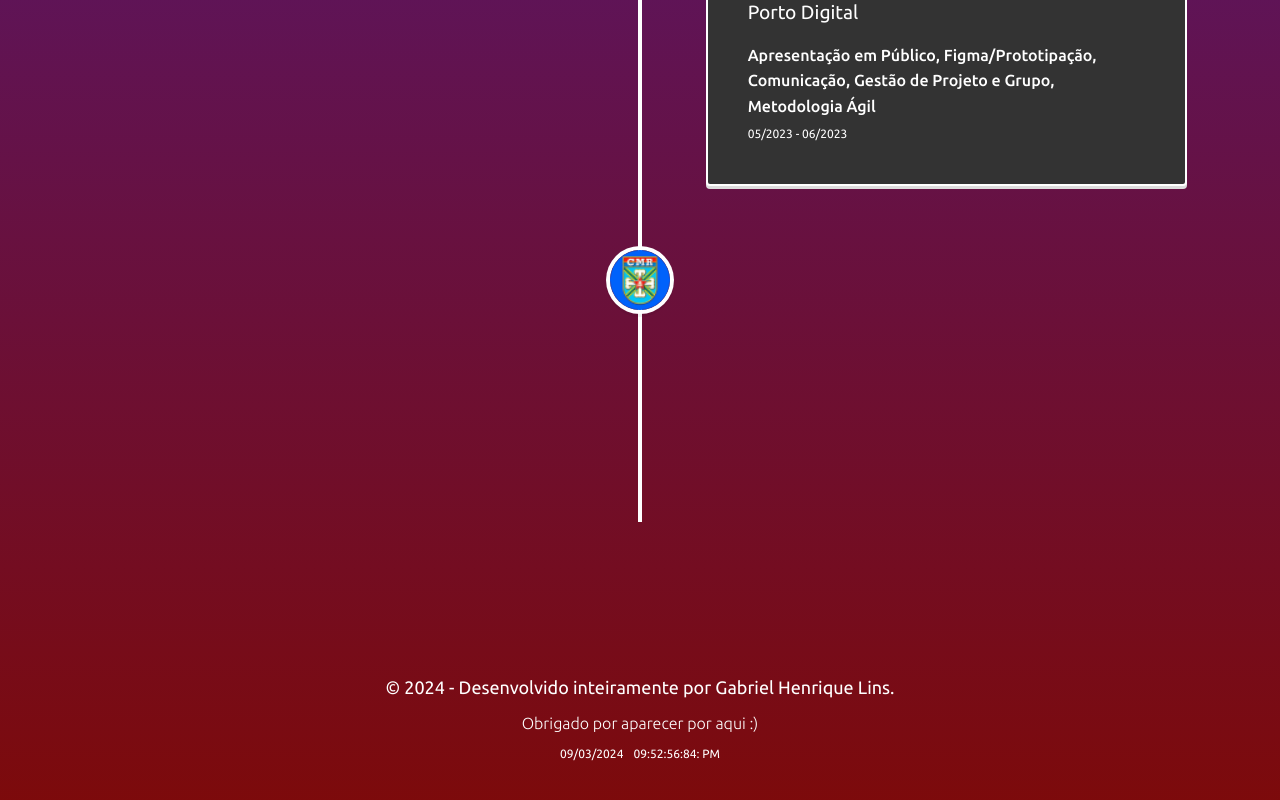
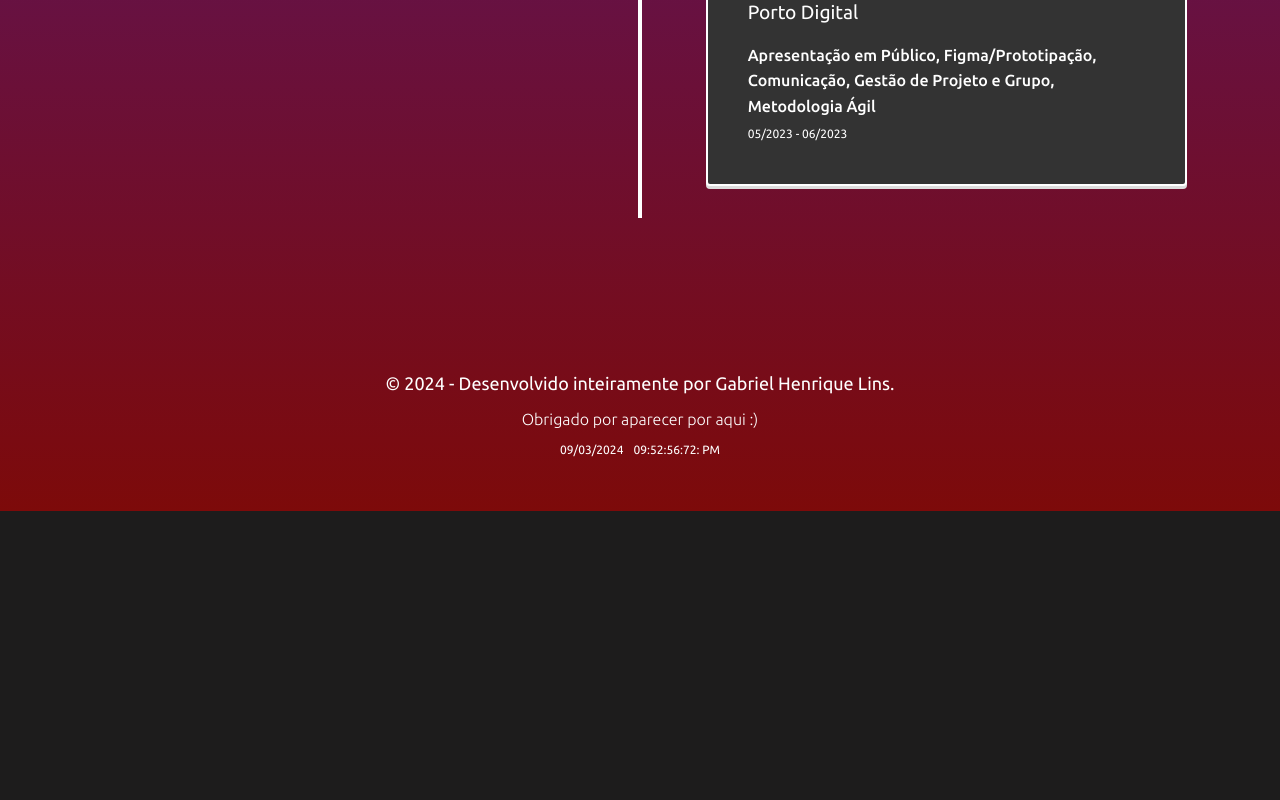
Before and after one commit to gabrielhilins/Portfolio, a React (Vite) app: page /experiences in a window 1280 px wide. Shown: the part 1342-2142 px from the top of the page. After the commit the page ends 1853 px from the top, so only its background shows below. Built offline with nearby package versions, Linux system fonts and the light colour scheme.

Commit message:
atualizando as info do modal sobre mim

```diff
--- a/src/components/ModalAboutMe.jsx
+++ b/src/components/ModalAboutMe.jsx
@@ -20,13 +20,13 @@ const ModalAboutMe = ({ isOpen, onClose }) => {
     // Definição do texto diretamente no componente para fins de teste
     const paragraphs = i18n.language === 'en'
         ? [
-            "👋 Hello, I'm Gabriel Henrique, a 19-year-old from Recife studying Systems for the Internet at UNICAP.",
+            "👋 Hello, I'm Gabriel Henrique, a 19-year-old from Recife studying Systems for the Internet at UNICAP. I completed my High School education at the Military School of Recife (CMR), which laid the foundation for my passion in innovation.",
             "👨‍💻 I'm a Full Stack developer in training with an interest in Java, React & more! In my free time, I enjoy listening to music🎧, watching movies🍿, playing sports⚽🏀, and working out💪.",
             "🤓 I'm looking for my first professional opportunity in the field of Technology and Innovation. My goal is to participate in impactful projects, always learning and contributing to a collaborative and innovative environment.",
             "💭 My dream is to inspire others to continuously improve and make a difference. If you are looking for someone passionate and dedicated, I am ready to chat!📲"
         ]
         : [
-            "👋 Olá, sou Gabriel Henrique, um pernambucano de Recife com 19 anos, cursando Sistemas para Internet na UNICAP.",
+            "👋 Olá, sou Gabriel Henrique, um pernambucano de Recife com 19 anos, cursando Sistemas para Internet na UNICAP. Conluí meu Ensino Médio no Colégio Militar do Recife (CMR), o que foi fundamental para despertar miha paixão por inovação.",
             "👨‍💻 Sou um desenvolvedor Full Stack em formação com interesse em Java, React e mais! Nos meus momentos livres, gosto de escutar música🎧, assistir filmes🍿, praticar esportes⚽🏀 e frequentar a academia💪.",
             "🤓 Estou em busca da minha primeira oportunidade profissional na área de Tecnologia e Inovação. Meu objetivo é participar de projetos impactantes, sempre aprendendo e contribuindo para um ambiente colaborativo e inovador.",
             "💭 Meu sonho é inspirar outros a melhorar continuamente e fazer a diferença. Se você procura alguém apaixonado e dedicado, estou pronto para conversar!📲"
--- a/src/pages/Experiences.jsx
+++ b/src/pages/Experiences.jsx
@@ -8,7 +8,6 @@ import Cesar from '../img/cesar.png';
 import Porto from '../img/porto.png';
 import Rec from '../img/rec_n_play_logo 1.png';
 import Tpf from '../img/tpfengenharia_logo 1.png';
-import Cmr from '../img/CMR.png';
 import './Experiences.css';
 import './Pagination.css'
 
@@ -124,31 +123,6 @@ const Timeline = () => {
             </div>
           </VerticalTimelineElement>
 
-          <VerticalTimelineElement
-            className="vertical-timeline-element--work"
-            date="Jun 2023"
-            icon={<Image
-              src={Cmr}
-              alt="Descrição da imagem"
-              className="timeline-icon"
-            />}
-            contentStyle={{
-              background: colorMode === "light" ? "white" : "#333",
-              color: colorMode === "light" ? "black" : "white",
-              border: colorMode === "light" ? "2px solid black" : "2px solid white"
-            }}
-            contentArrowStyle={{
-              borderRight: colorMode === "light" ? "7px solid white" : "7px solid #333"
-            }}
-          >
-            <div className="timeline-element-content">
-              <h3 className="timeline-element-title">{t("ensino_medio")}</h3>
-              <h4 className="timeline-element-subtitle">{t("cmr")}</h4>
-              <p>{t("work_presentation")}</p>
-              <span className="timeline-element-date" style={dateStyle}>01/2020 - 12/2022</span>
-            </div>
-          </VerticalTimelineElement>
-
         </VerticalTimeline>
       </VStack>
     </Box>
```
